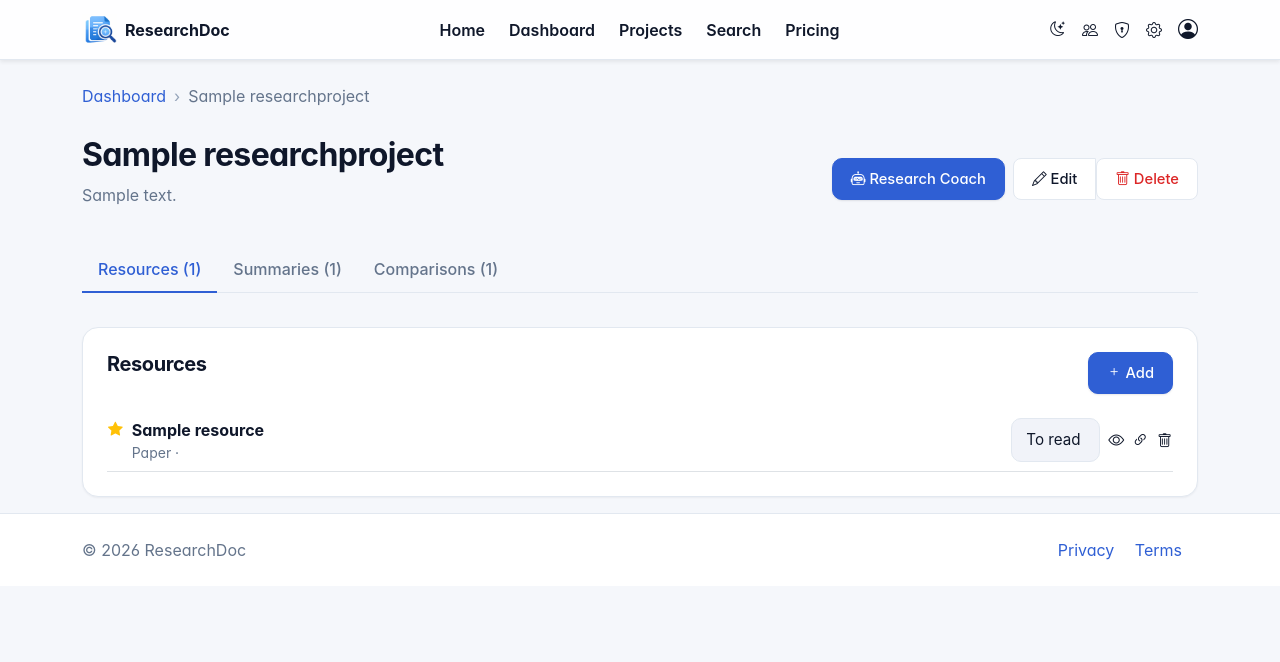
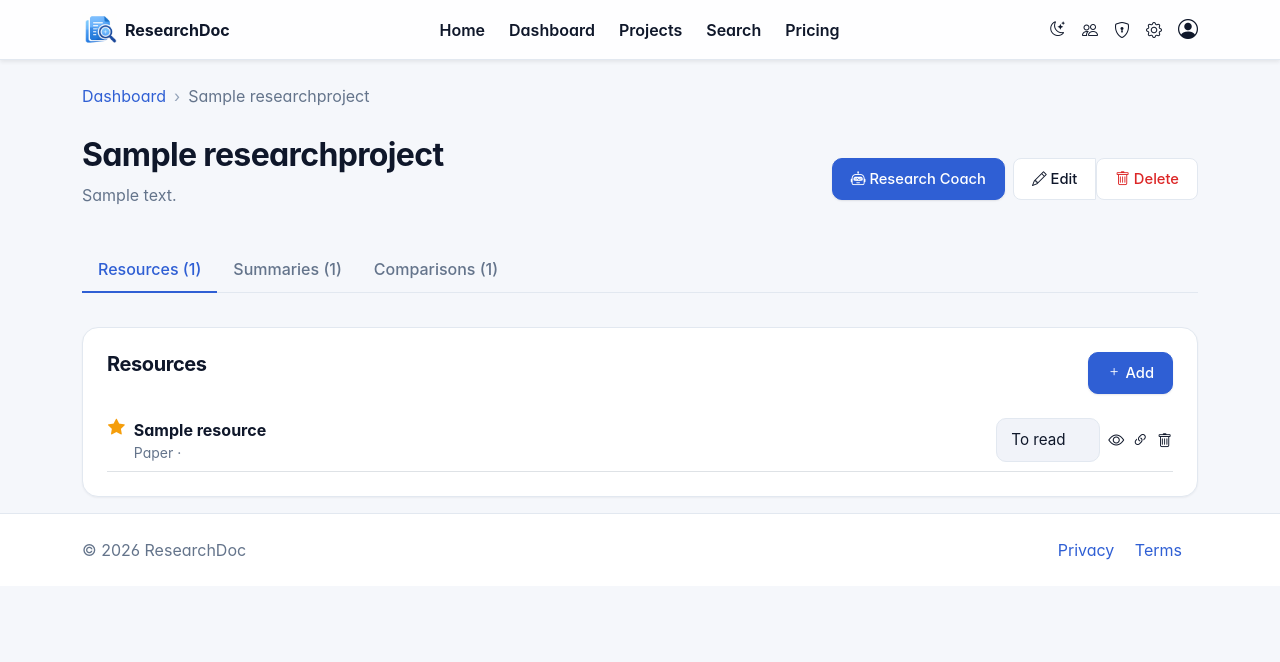
Before and after one commit to Aditya6283/Research-management, a Django app: page /projects/1/ in a window 1280 px wide. Shown: the top 662 px of the page. Run offline with Django 5.2, Linux system fonts and the light colour scheme; a user stored in the database is signed in; tables that the repository leaves empty hold one stand-in row (values such as "Sample post"); some libraries are stand-ins or nearby versions.

Commit message:
UI: styles for skip link, favourite star and chart

```diff
--- a/researchdoc_app/researchdoc/researchapp/static/researchapp/css/styles.css
+++ b/researchdoc_app/researchdoc/researchapp/static/researchapp/css/styles.css
@@ -614,3 +614,24 @@ footer {
 
 /* "spinner" reused in AI buttons */
 .spinner-border-sm { width: 1rem; height: 1rem; border-width: 0.18em; }
+
+/* Skip-to-content link (accessibility) — only visible on keyboard focus */
+.skip-link {
+  position: absolute;
+  top: 8px;
+  left: 8px;
+  z-index: 2000;
+  background: var(--rd-primary);
+  color: #fff !important;
+  padding: 8px 14px;
+  border-radius: 8px;
+  box-shadow: var(--rd-shadow);
+}
+
+/* Resource favourite star + reading-status controls */
+.fav-toggle { font-size: 1.05rem; line-height: 1; }
+.fav-toggle.text-warning { color: #f59e0b !important; }
+.status-select { min-width: 104px; }
+
+/* Dashboard chart keeps a sensible height */
+#citationChart { max-height: 220px; }
```
